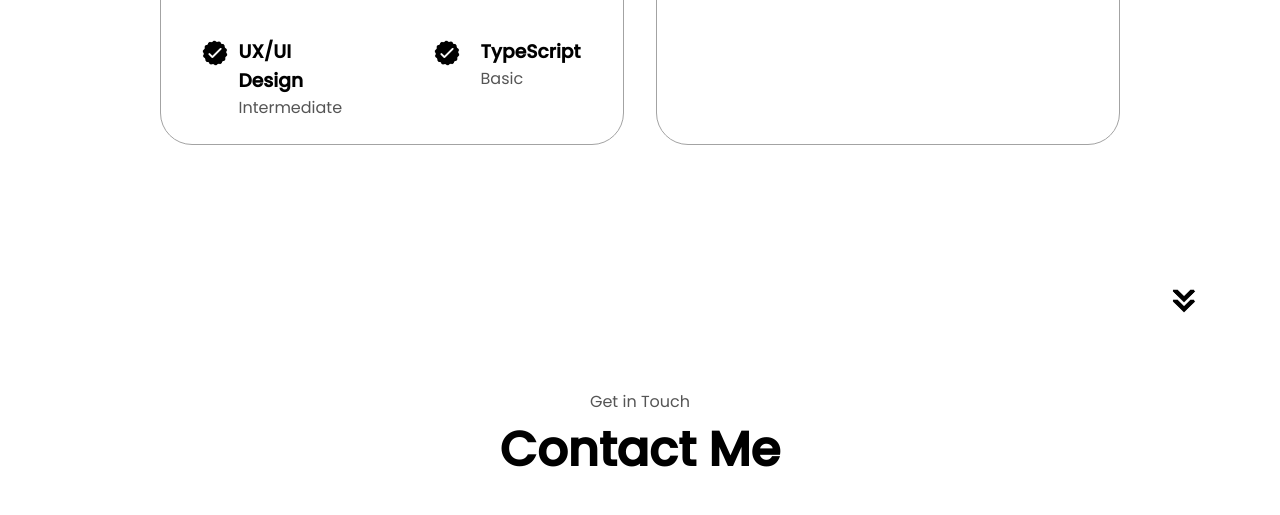
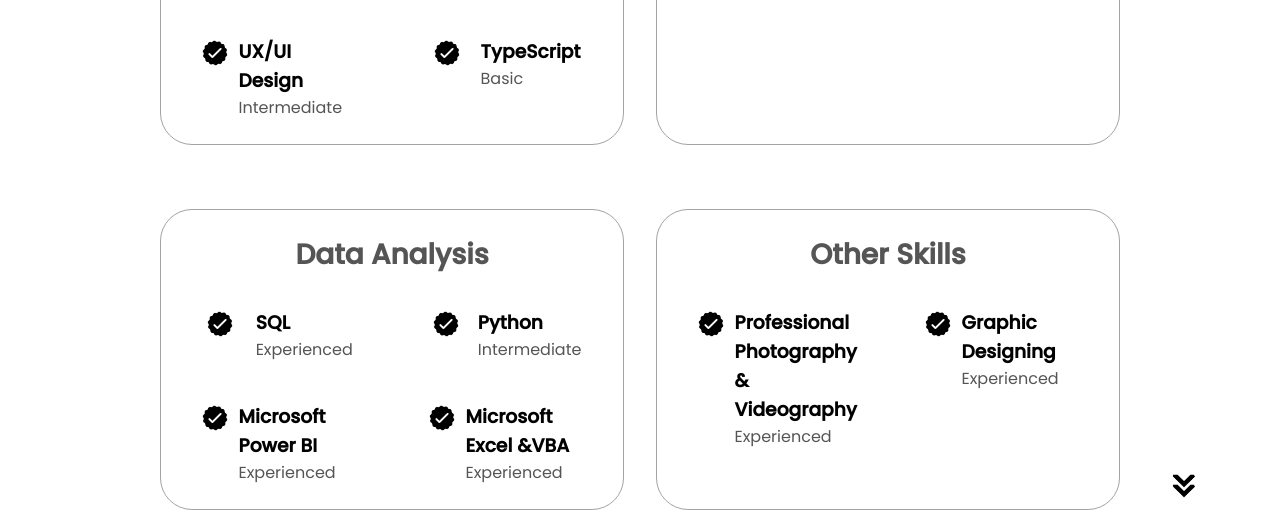
Before and after one commit to AliChxrds/alinjavwasichela, a plain HTML site: page index.html in a window 1280 px wide. Shown: the part 2019-2534 px from the top of the page. Drawn offline with Linux system fonts and the light colour scheme.

Commit message:
Add more content
Experience and about section updated.

```diff
--- a/index.html
+++ b/index.html
@@ -95,8 +95,9 @@
               />
               <h3>Experience</h3>
               <p>2+ years <br />Frontend Development</p>
-              <p>1+ years <br />Data Analysis</p>
-              <p>1+ years <br />Inventory Audit</p>
+              <p>1+ year <br />Data Analysis</p>
+              <p>1+ year <br />Inventory Audit</p>
+              <p>3+ months <br />INX System & Admin - Safty, Mining</p>
             </div>
             <div class="details-container">
               <img
@@ -216,6 +217,64 @@
                     </article>
                 </div>
             </div>
+
+        </div>
+        <div class="about-containers">
+            <div class="details-container">
+                <h2 class="class-experience-sub-title">Data Analysis</h2>
+                <div class="article-container">
+                    <article>
+                        <img src="./assets/checkmark.png" alt="Experience Icon" class="icon"/>
+                        <div>
+                            <h3>SQL</h3>
+                            <p>Experienced</p>
+                        </div>
+                    </article>
+                    <article>
+                        <img src="./assets/checkmark.png" alt="Experience Icon" class="icon"/>
+                        <div>
+                            <h3>Python</h3>
+                            <p>Intermediate</p>
+                        </div>
+                    </article>
+
+                    <article>
+                        <img src="./assets/checkmark.png" alt="Experience Icon" class="icon"/>
+                        <div>
+                            <h3>Microsoft Power BI</h3>
+                            <p>Experienced</p>
+                        </div>
+                    </article>
+                    <article>
+                        <img src="./assets/checkmark.png" alt="Experience Icon" class="icon"/>
+                        <div>
+                            <h3>Microsoft Excel &VBA</h3>
+                            <p>Experienced</p>
+                        </div>
+                    </article>
+
+                </div>
+            </div>
+            <div class="details-container">
+                <h2 class="class-experience-sub-title">Other Skills</h2>
+                <div class="article-container">
+                    <article>
+                        <img src="./assets/checkmark.png" alt="Experience Icon" class="icon"/>
+                        <div>
+                            <h3>Professional Photography & Videography</h3>
+                            <p>Experienced</p>
+                        </div>
+                    </article>
+                    <article>
+                        <img src="./assets/checkmark.png" alt="Experience Icon" class="icon"/>
+                        <div>
+                            <h3>Graphic Designing</h3>
+                            <p>Experienced</p>
+                        </div>
+                    </article>
+                </div>
+            </div>
+
         </div>
     </div>
     <img
--- a/style.css
+++ b/style.css
@@ -298,11 +298,15 @@
 #about{
     position: relative;
 }
-
+.experience-container{
+    display: flex;
+    flex-direction:row;
+}
 .about-containers {
     gap:2rem;
     margin-bottom: 2rem;
     margin-top: 2rem;
+
 }
 
 .about-details-container {
```
Also changed, not shown: mediaqueries.css (+13 -0 lines).
